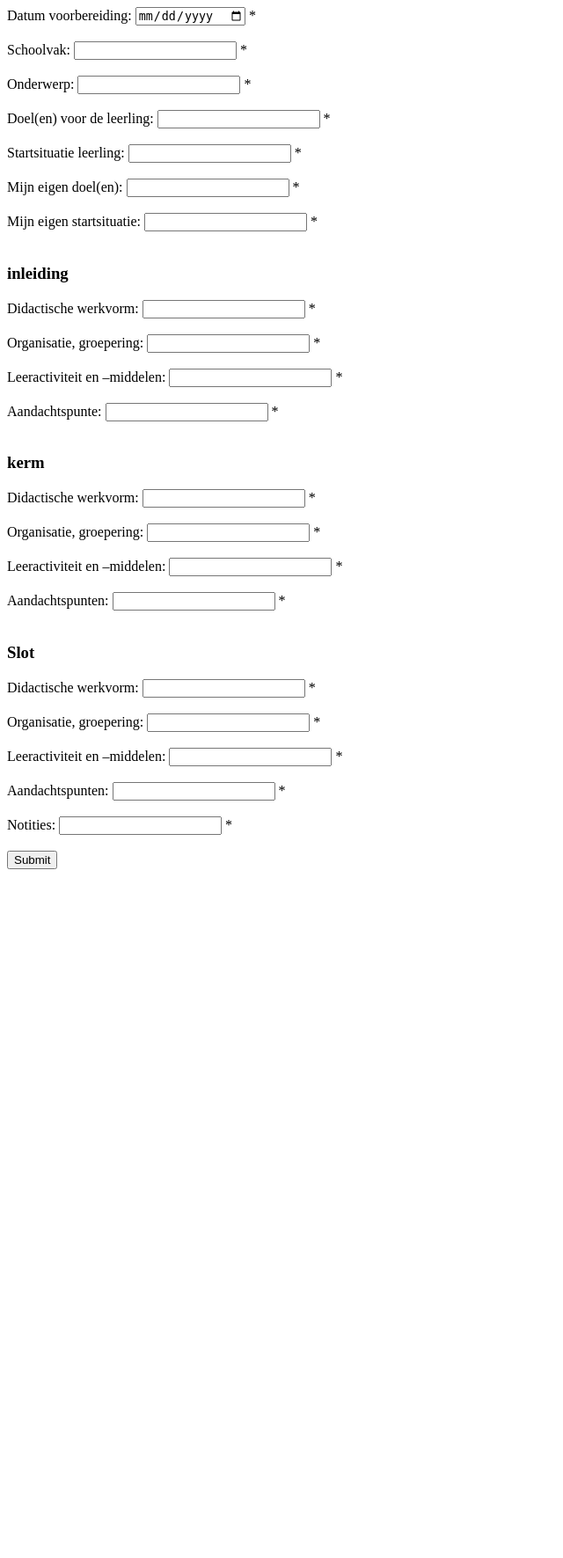
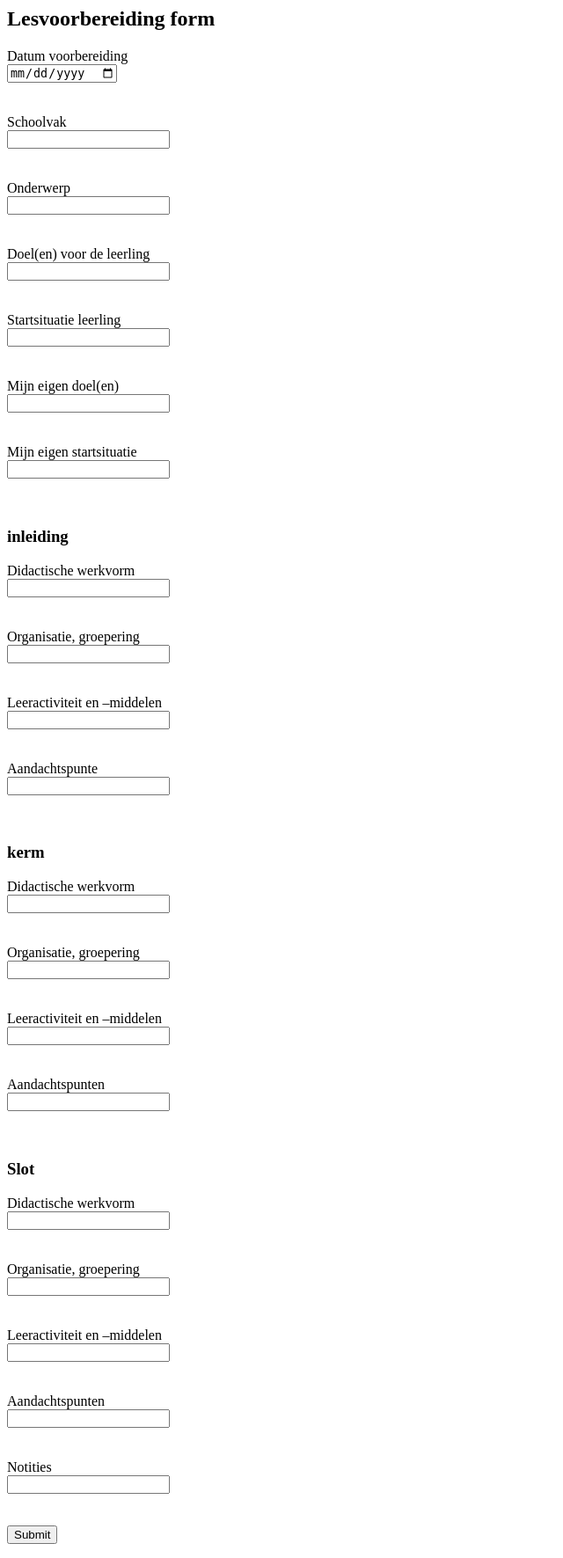
Before and after one commit to DaanCorporaal/Robdracht, a PHP site: page / in a window 1280 px wide. Shown: the whole page at 88% size, without its empty margins (0-640 px from the left). Before the commit the page ends 988 px from the top, so only its background shows below. Run offline with PHP 8.4, Linux system fonts and the light colour scheme; data that the repository does not hold is empty.

Commit message:
Lesvoorbereiding form styling update
form style v3

```diff
--- a/www/forms/Lesvoorbereiding/index.php
+++ b/www/forms/Lesvoorbereiding/index.php
@@ -1,171 +1,113 @@
-<form method="post" action="<?php echo htmlspecialchars($_SERVER["PHP_SELF"]);?>">
+<form method="post" action="<?php echo htmlspecialchars($_SERVER["PHP_SELF"]);?>" class="mainForm">
+    <div class="wrapper">
+        <h2>Lesvoorbereiding form</h2>
         <!-- Datum voorbereiding label-->
-    <label for="datum">
-        Datum voorbereiding:
-        <input type="date" id="datum" name="datum" value="<?php echo $datum;?>">
+        <label for="datum">Datum voorbereiding</label><br>
+        <input type="date" id="datum" name="datum" value="<?php echo $datum;?>"><br><br>
         <!-- Datum voorbereiding error-->
-        <span class="error">* <?php echo $datumErr;?></span>
-    </label>
-    <br><br>
+        <span class="error"><?php echo $datumErr;?></span><br>
         <!-- Schoolvak label-->
-    <label for="schoolvak">
-        Schoolvak:
-        <input type="text" name="schoolvak" id="schoolvak" value="<?php echo $schoolvak;?>">
+        <label for="schoolvak">Schoolvak</label><br>
+        <input type="text" name="schoolvak" id="schoolvak" value="<?php echo $schoolvak;?>"><br><br>
         <!-- Schoolvak error-->
-        <span class="error">* <?php echo $schoolvakErr;?></span>
-    </label>
-    <br><br>
+        <span class="error"><?php echo $schoolvakErr;?></span><br>
         <!-- Onderwerp label-->
-    <label for="onderwerp">
-        Onderwerp:
-        <input type="text" name="onderwerp" id="onderwerp" value="<?php echo $onderwerp;?>">
+        <label for="onderwerp">Onderwerp</label><br>
+        <input type="text" name="onderwerp" id="onderwerp" value="<?php echo $onderwerp;?>"><br><br>
         <!-- Onderwerp error-->
-        <span class="error">* <?php echo $onderwerpErr;?></span>
-    </label>
-    <br><br>
+        <span class="error"><?php echo $onderwerpErr;?></span><br>
         <!-- Doel(en) voor de leerling label-->
-    <label for="doel">
-        Doel(en) voor de leerling:
-        <input type="text" id="doel" name="doel" value="<?php echo $doel;?>">
+        <label for="doel">Doel(en) voor de leerling</label><br>
+        <input type="text" id="doel" name="doel" value="<?php echo $doel;?>"><br><br>
         <!-- Doel(en) voor de leerling error-->
-        <span class="error">* <?php echo $doelErr;?></span>
-    </label>
-    <br><br>
+        <span class="error"><?php echo $doelErr;?></span><br>
         <!-- Startsituatie leerlingen label-->
-    <label for="startsituatie">
-        Startsituatie leerling:
-        <input type="text" id="startsituatie" name="startsituatie" value="<?php echo $startsituatie;?>">
+        <label for="startsituatie">Startsituatie leerling</label><br>
+        <input type="text" id="startsituatie" name="startsituatie" value="<?php echo $startsituatie;?>"><br><br>
         <!-- Startsituatie leerling error-->
-        <span class="error">* <?php echo $startsituatieErr;?></span>
-    </label>
-    <br><br>
+        <span class="error"><?php echo $startsituatieErr;?></span><br>
         <!-- Mijn eigen doel(en) label-->
-    <label for="owndoel">
-        Mijn eigen doel(en):
-        <input type="text" id="owndoel" name="owndoel" value="<?php echo $owndoel;?>">
+        <label for="owndoel">Mijn eigen doel(en)</label><br>
+        <input type="text" id="owndoel" name="owndoel" value="<?php echo $owndoel;?>"><br><br>
         <!-- Mijn eigen doel(en) error-->
-        <span class="error">* <?php echo $owndoelErr;?></span>
-    </label>
-    <br><br>
+        <span class="error"><?php echo $owndoelErr;?></span><br>
         <!-- Mijn eigen startsituatie label-->
-    <label for="ownstartsituatie">
-        Mijn eigen startsituatie:
-        <input type="text" id="ownstartsituatie" name="ownstartsituatie" value="<?php echo $ownstartsituatie;?>">
+        <label for="ownstartsituatie">Mijn eigen startsituatie</label><br>
+        <input type="text" id="ownstartsituatie" name="ownstartsituatie" value="<?php echo $ownstartsituatie;?>"><br><br>
         <!-- Mijn eigen startsituatie error-->
-        <span class="error">* <?php echo $ownstartsituatieErr;?></span>
-    </label>
-    <br><br>
+        <span class="error"><?php echo $ownstartsituatieErr;?></span><br>
         <!-- INLEIDING-->
         <h3>inleiding</h3>
         <!-- Didactische werkvorm werkvorm-->
-    <label for="in_werkvorm">
-        Didactische werkvorm:
-        <input type="text" id="in_werkvorm" name="in_werkvorm" value="<?php echo $in_werkvorm;?>">
+        <label for="in_werkvorm">Didactische werkvorm</label><br>
+        <input type="text" id="in_werkvorm" name="in_werkvorm" value="<?php echo $in_werkvorm;?>"><br><br>
         <!-- Didactische werkvorm error-->
-        <span class="error">* <?php echo $in_werkvormErr;?></span>
-    </label>
-    <br><br>
+        <span class="error"><?php echo $in_werkvormErr;?></span><br>
         <!-- Organisatie, groepering-->
-    <label for="in_organisatie">
-        Organisatie, groepering:
-        <input type="text" name="in_organisatie" id="in_organisatie" value="<?php echo $in_organisatie;?>">
+        <label for="in_organisatie">Organisatie, groepering</label><br>
+        <input type="text" name="in_organisatie" id="in_organisatie" value="<?php echo $in_organisatie;?>"><br><br>
         <!-- Organisatie, groepering error-->
-        <span class="error">* <?php echo $in_organisatieErr;?></span>
-    </label>
-    <br><br>
+        <span class="error"><?php echo $in_organisatieErr;?></span><br>
         <!-- Leeractiviteit en –middelen-->
-    <label for="in_leeractiviteit">
-        Leeractiviteit en –middelen:
-        <input type="text" name="in_leeractiviteit" id="in_leeractiviteit" value="<?php echo $in_leeractiviteit;?>">
+        <label for="in_leeractiviteit">Leeractiviteit en –middelen</label><br>
+        <input type="text" name="in_leeractiviteit" id="in_leeractiviteit" value="<?php echo $in_leeractiviteit;?>"><br><br>
         <!-- Leeractiviteit en –middelen error-->
-        <span class="error">* <?php echo $in_leeractiviteitErr;?></span>
-    </label>
-    <br><br>
+        <span class="error"><?php echo $in_leeractiviteitErr;?></span><br>
         <!-- Aandachtspunte-->
-    <label for="in_aandachtspunten">
-        Aandachtspunte:
-        <input type="text" name="in_aandachtspunten" id="in_aandachtspunten" value="<?php echo $in_aandachtspunten;?>">
+        <label for="in_aandachtspunten">Aandachtspunte</label><br>
+        <input type="text" name="in_aandachtspunten" id="in_aandachtspunten" value="<?php echo $in_aandachtspunten;?>"><br><br>
         <!-- Aandachtspunte error-->
-        <span class="error">* <?php echo $in_aandachtspuntenErr;?></span>
-    </label>
-    <br><br>
+        <span class="error"><?php echo $in_aandachtspuntenErr;?></span><br>
         <!-- KERN-->
         <h3>kerm</h3>
         <!-- Didactische werkvorm-->
-    <label for="ke_werkvorm">
-        Didactische werkvorm:
-        <input type="text" id="ke_werkvorm" name="ke_werkvorm" value="<?php echo $ke_werkvorm;?>">
+        <label for="ke_werkvorm">Didactische werkvorm</label><br>
+        <input type="text" id="ke_werkvorm" name="ke_werkvorm" value="<?php echo $ke_werkvorm;?>"><br><br>
         <!-- Didactische werkvorm error-->
-        <span class="error">* <?php echo $ke_werkvormErr;?></span>
-    </label>
-    <br><br>
+        <span class="error"><?php echo $ke_werkvormErr;?></span><br>
         <!-- Organisatie, groepering-->
-    <label for="ke_organisatie">
-        Organisatie, groepering:
-        <input type="text" name="ke_organisatie" id="ke_organisatie" value="<?php echo $ke_organisatie;?>">
+        <label for="ke_organisatie">Organisatie, groepering</label><br>
+        <input type="text" name="ke_organisatie" id="ke_organisatie" value="<?php echo $ke_organisatie;?>"><br><br>
         <!-- Organisatie, groepering error-->
-        <span class="error">* <?php echo $ke_organisatieErr;?></span>
-    </label>
-    <br><br>
+        <span class="error"><?php echo $ke_organisatieErr;?></span><br>
         <!-- Leeractiviteit en –middelen-->
-    <label for="ke_leeractiviteit">
-        Leeractiviteit en –middelen:
-        <input type="text" name="ke_leeractiviteit" id="ke_leeractiviteit" value="<?php echo $ke_leeractiviteit;?>">
+        <label for="ke_leeractiviteit">Leeractiviteit en –middelen</label><br>
+        <input type="text" name="ke_leeractiviteit" id="ke_leeractiviteit" value="<?php echo $ke_leeractiviteit;?>"><br><br>
         <!-- Leeractiviteit en –middelen error-->
-        <span class="error">* <?php echo $ke_leeractiviteitErr;?></span>
-    </label>
-    <br><br>
+        <span class="error"><?php echo $ke_leeractiviteitErr;?></span><br>
         <!-- Aandachtspunten-->
-    <label for="ke_aandachtspunten">
-        Aandachtspunten:
-        <input type="text" name="ke_aandachtspunten" id="ke_aandachtspunten" value="<?php echo $ke_aandachtspunten;?>">
+        <label for="ke_aandachtspunten">Aandachtspunten</label><br>
+        <input type="text" name="ke_aandachtspunten" id="ke_aandachtspunten" value="<?php echo $ke_aandachtspunten;?>"><br><br>
         <!-- Aandachtspunten error-->
-        <span class="error">* <?php echo $ke_aandachtspuntenErr;?></span>
-    </label>
-    <br><br>
+        <span class="error"><?php echo $ke_aandachtspuntenErr;?></span><br>
         <!-- SLOT-->
         <h3>Slot</h3>
         <!-- Didactische werkvorm-->
-    <label for="sl_werkvorm">
-        Didactische werkvorm:
-        <input type="text" id="sl_werkvorm" name="sl_werkvorm" value="<?php echo $sl_werkvorm;?>">
+        <label for="sl_werkvorm">Didactische werkvorm</label><br>
+        <input type="text" id="sl_werkvorm" name="sl_werkvorm" value="<?php echo $sl_werkvorm;?>"><br><br>
         <!-- Didactische werkvorm error-->
-        <span class="error">* <?php echo $sl_werkvormErr;?></span>
-    </label>
-    <br><br>
+        <span class="error"><?php echo $sl_werkvormErr;?></span><br>
         <!-- Organisatie, groepering-->
-    <label for="sl_organisatie">
-        Organisatie, groepering:
-        <input type="text" name="sl_organisatie" id="sl_organisatie" value="<?php echo $sl_organisatie;?>">
+        <label for="sl_organisatie">Organisatie, groepering</label><br>
+        <input type="text" name="sl_organisatie" id="sl_organisatie" value="<?php echo $sl_organisatie;?>"><br><br>
         <!-- Organisatie, groepering error-->
-        <span class="error">* <?php echo $sl_organisatieErr;?></span>
-    </label>
-    <br><br>
+        <span class="error"><?php echo $sl_organisatieErr;?></span><br>
         <!-- Leeractiviteit en –middelen-->
-    <label for="sl_leeractiviteit">
-        Leeractiviteit en –middelen:
-        <input type="text" name="sl_leeractiviteit" id="sl_leeractiviteit" value="<?php echo $sl_leeractiviteit;?>">
+        <label for="sl_leeractiviteit">Leeractiviteit en –middelen</label><br>
+        <input type="text" name="sl_leeractiviteit" id="sl_leeractiviteit" value="<?php echo $sl_leeractiviteit;?>"><br><br>
         <!-- Leeractiviteit en –middelen error-->
-        <span class="error">* <?php echo $sl_leeractiviteitErr;?></span>
-    </label>
-    <br><br>
+        <span class="error"><?php echo $sl_leeractiviteitErr;?></span><br>
         <!-- Aandachtspunten-->
-    <label for="sl_aandachtspunten">
-        Aandachtspunten:
-        <input type="text" name="sl_aandachtspunten" id="sl_aandachtspunten" value="<?php echo $sl_aandachtspunten;?>">
+        <label for="sl_aandachtspunten">Aandachtspunten</label><br>
+        <input type="text" name="sl_aandachtspunten" id="sl_aandachtspunten" value="<?php echo $sl_aandachtspunten;?>"><br><br>
         <!-- Aandachtspunten error-->
-        <span class="error">* <?php echo $sl_aandachtspuntenErr;?></span>
-    </label>
-    <br><br>
+        <span class="error"><?php echo $sl_aandachtspuntenErr;?></span><br>
         <!-- Notities-->
-    <label for="notities">
-        Notities:
-        <input type="text" name="notities" id="notities" value="<?php echo $notities;?>">
+        <label for="notities">Notities</label><br>
+        <input type="text" name="notities" id="notities" value="<?php echo $notities;?>"><br><br>
         <!-- Aandachtspunten error-->
-        <span class="error">* <?php echo $notitiesErr;?></span>
-    </label>
-    <br><br>
+        <span class="error"><?php echo $notitiesErr;?></span><br>
 
-
-    <input type="submit" name="submit" value="Submit">
+        <input type="submit" name="submit" value="Submit" class="confirm">
+    </div>
 </form>
```
Also changed, not shown: www/lesvoorbereiding/index.php (+2 -5 lines). Lines whose indentation alone changed are shown as unchanged.
